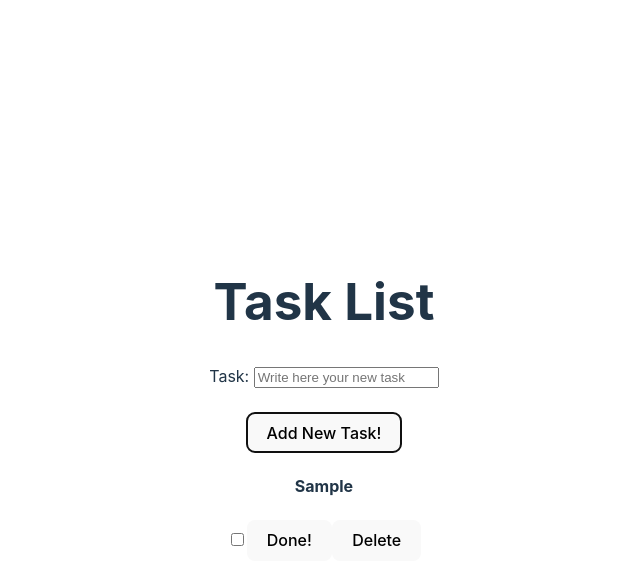
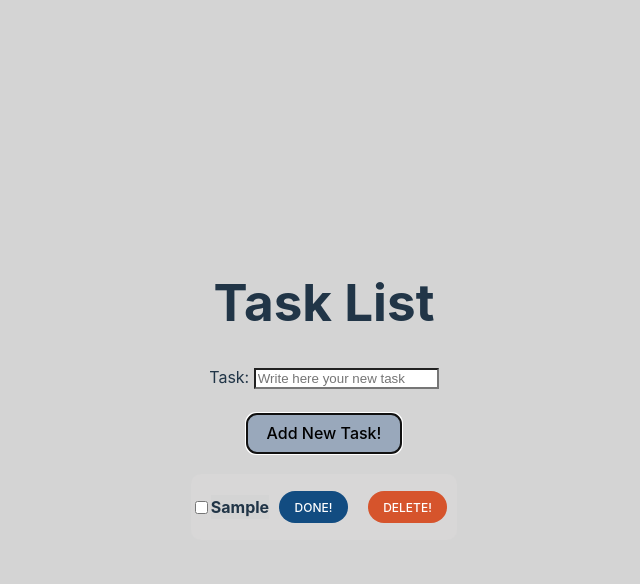
Before and after one commit to GustavoMA26/M1S09, a React (Vite) app in the folder Projeto-To-Do-List/: page / in a window 1280 px wide. Both pictures are taken after typing "Sample" into the empty fields and a click on the button "Add New Task!". Shown: the top 584 px of the page, without its empty margins (316-956 px from the left). Built offline with nearby package versions, Linux system fonts and the light colour scheme.

Commit message:
Ajustes de CSS

```diff
--- a/Projeto-To-Do-List/src/components/CardAdicionar.jsx
+++ b/Projeto-To-Do-List/src/components/CardAdicionar.jsx
@@ -5,6 +5,7 @@
 // 4 - faça o botão chamar a função de adicionar tarefa
 // Este componente deve receber como prop a função para criar a tarefa e adicionar a lista de tarefas.
 import { useState } from "react";
+import "./style.css"
 
 function CardAdicionar(props) {
 
@@ -27,7 +28,7 @@ function CardAdicionar(props) {
                 />
                 <div>
                 <br></br>
-                    <button onClick={() => handleAddTask()}>Add New Task!</button>
+                    <button class="btn-add" onClick={() => handleAddTask()}>Add New Task!</button>
                 </div>
         </div>
     )
--- a/Projeto-To-Do-List/src/components/ListItem.jsx
+++ b/Projeto-To-Do-List/src/components/ListItem.jsx
@@ -9,11 +9,11 @@ function ListItem(props) {
     const [done, setDone] = useState(props.done)
 
         return (
-                <div>
-                    <h4>{props.textTask}</h4>
+                <div class="container">
                     <input type="checkbox" checked={done} />
-                    <button onClick={() => setDone(!done)}>Done!</button>
-                    <button onClick={() => props.deleteTask(props.id)}>Delete</button>
+                    <h4 style= {done && {textDecoration:"line-through"}}>{props.textTask}</h4>
+                    <button class="btn btn-done" onClick={() => setDone(!done)}>DONE!</button>
+                    <button class="btn btn-del" onClick={() => props.deleteTask(props.id)}>DELETE!</button>
                 </div>
                 )
 
--- /dev/null
+++ b/Projeto-To-Do-List/src/components/style.css
@@ -0,0 +1,37 @@
+*{
+    background-color: rgb(212, 212, 212);
+}
+.container {
+    display: flex;
+    background-color: #d8d7d7;
+    border-radius: 10px;
+    margin:20px;
+    justify-content: space-between;
+    align-items: center;
+}
+
+.btn {
+    font-size: 12px;
+    border-radius: 20px;
+    margin: 0px 10px;
+}
+
+.btn-done {
+    background-color: #124c81;
+    color:white;
+}
+
+.btn-del {
+    background-color: #d6542c;
+    color:white;
+}
+
+.btn-add {
+    background-color: #99a8bb;
+    border-radius: 10px;
+    border-color: rgb(88, 88, 88);
+}
+
+input[type="text"]{
+    background-color: white;
+}
```
